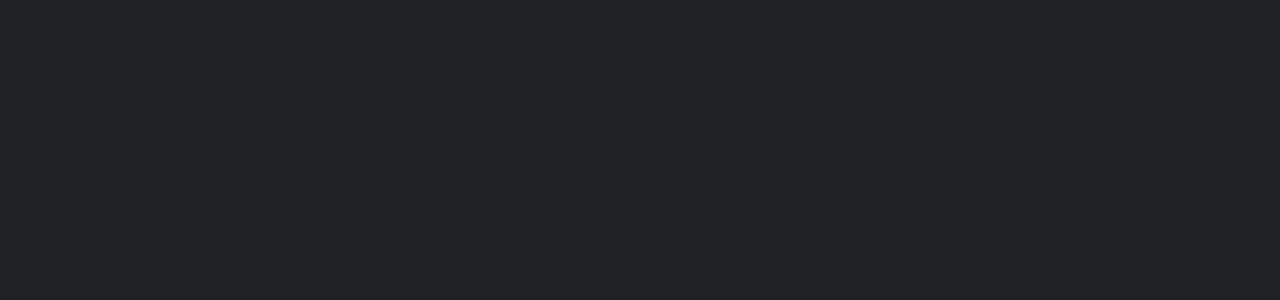
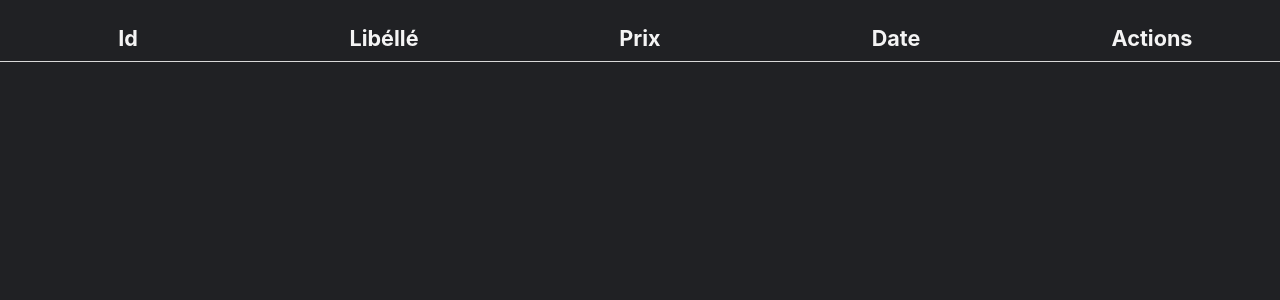
Before and after one commit to benja971/Stage-Jexlprod-Frontend, a React (Create React App) app in the folder gestion-ventes/: page /ventes in a window 1280 px wide. Before the commit this address had no page. Shown: the top 300 px of the page. Built offline with nearby package versions, Linux system fonts and the light colour scheme.

Commit message:
Sales list
created front for list of sales

```diff
--- a/gestion-ventes/src/App.js
+++ b/gestion-ventes/src/App.js
@@ -2,6 +2,7 @@
 import Home from "./Containers/Home/Home";
 import { Route, Routes } from "react-router-dom";
 import CollabForm from "./Containers/CollabForm/CollabForm";
+import Sales from "./Containers/Sales/Sales";
 
 function App() {
 	return (
@@ -9,6 +10,7 @@
 			<Routes>
 				<Route path='/' element={<Home />} />
 				<Route path='/collaborateur' element={<CollabForm />} />
+				<Route path='/ventes' element={<Sales />} />
 			</Routes>
 		</div>
 	);
--- a/gestion-ventes/src/Components/CollabList/List.js
+++ b/gestion-ventes/src/Components/CollabList/List.js
@@ -10,9 +10,7 @@
 export default function CollabList() {
 	const collaborateurs = useSelector(state => state.collaborateursReducer.collaborateurs);
 
-	const { isPopupVisible, id } = useSelector(state => state.delPopupReducer);
-
-	console.log(id);
+	const isPopupVisible = useSelector(state => state.delPopupReducer.isPopupVisible);
 
 	const dispatch = useDispatch();
 
@@ -37,7 +35,7 @@
 						<th>Nom</th>
 						<th>Prénom</th>
 						<th>Volume</th>
-						<th>Action</th>
+						<th>Actions</th>
 					</tr>
 				</thead>
 				<tbody>
--- /dev/null
+++ b/gestion-ventes/src/Components/Sale/Sale.js
@@ -0,0 +1,5 @@
+import React from "react";
+
+export default function Sale(props) {
+	return <tr key={props.uuid}>{props.children}</tr>;
+}
--- /dev/null
+++ b/gestion-ventes/src/Components/SalesList/SalesList.js
@@ -0,0 +1,25 @@
+import React from "react";
+import "./SalesList.css";
+import { v4 as uuidv4 } from "uuid";
+import Sale from "../Sale/Sale";
+
+export default function SalesList() {
+	return (
+		<div>
+			<table>
+				<thead>
+					<tr>
+						<th>Id</th>
+						<th>Libéllé</th>
+						<th>Prix</th>
+						<th>Date</th>
+						<th>Actions</th>
+					</tr>
+				</thead>
+				<tbody>
+					<Sale uuid={uuidv4()}></Sale>
+				</tbody>
+			</table>
+		</div>
+	);
+}
--- /dev/null
+++ b/gestion-ventes/src/Containers/Sales/Sales.js
@@ -0,0 +1,11 @@
+import React from "react";
+import "./Sales.css";
+import SalesList from "../../Components/SalesList/SalesList";
+
+export default function Sales() {
+	return (
+		<div>
+			<SalesList />
+		</div>
+	);
+}
```
Also changed, not shown: gestion-ventes/src/Components/Sale/Sale.css (added), gestion-ventes/src/Components/SalesList/SalesList.css (added), gestion-ventes/src/Containers/Sales/Sales.css (added), 1 other file (tests, documents, lock files or other folders).
